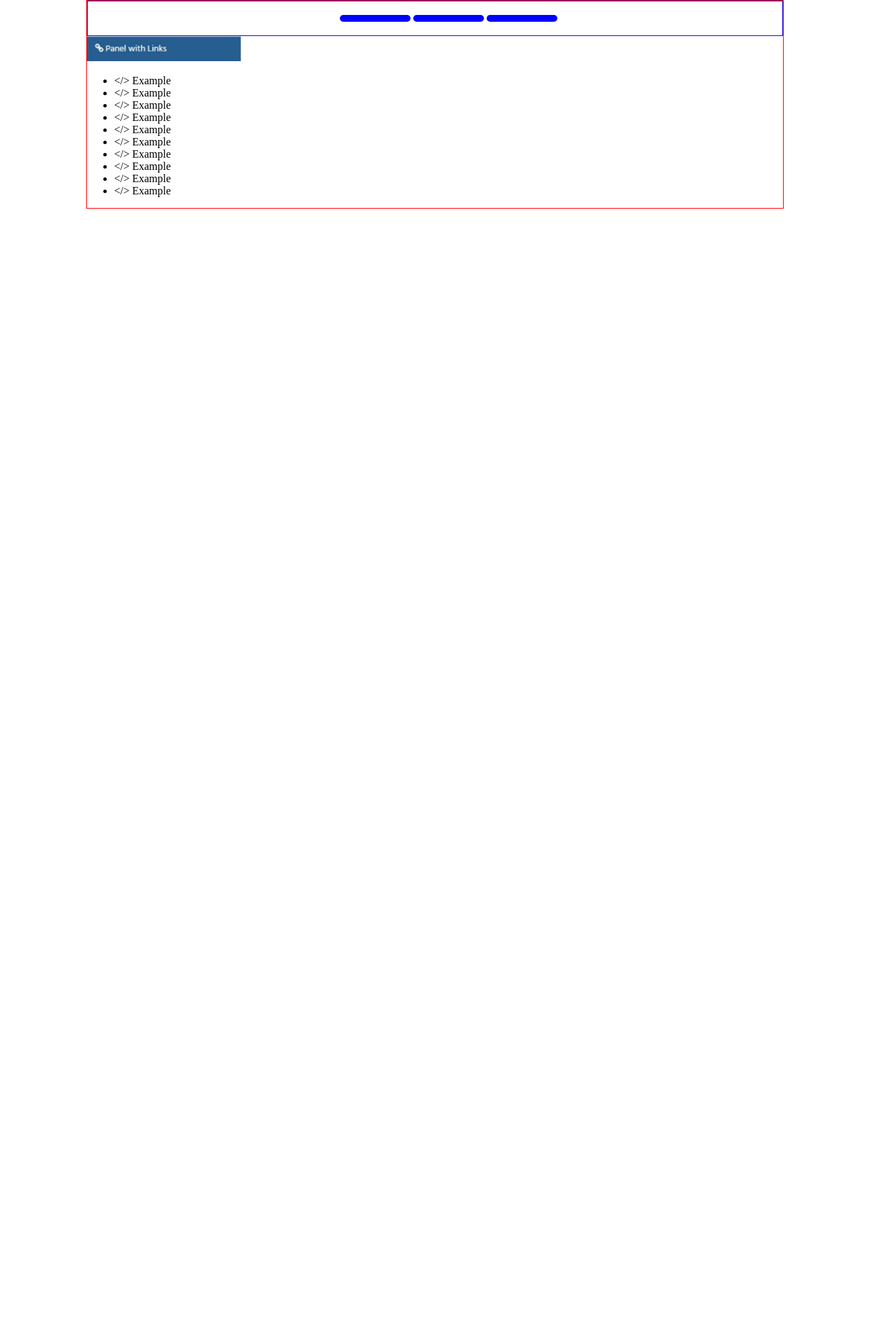
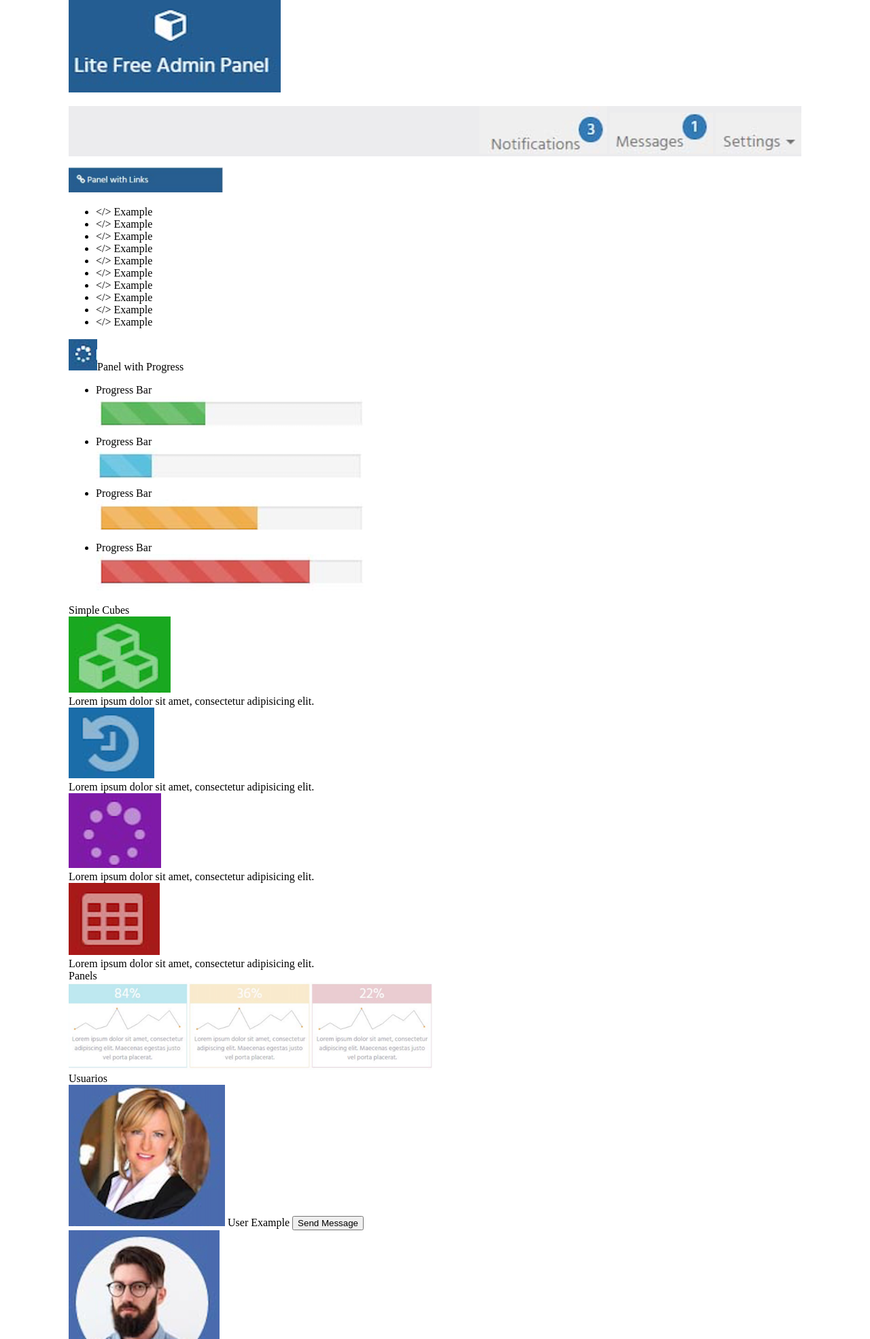
Before and after one commit to Miithos/pw2171, a plain HTML site: page practicacss04/index.html in a window 1280 px wide. Shown: the top 1970 px of the page at 68% size. Before the commit the page ends 800 px from the top, so only its background shows below. Drawn offline with Linux system fonts and the light colour scheme; files that its build step writes are made by us from their sources.

Commit message:
practica04 css3

```diff
--- /dev/null
+++ b/practicacss04/css/estilos.css
@@ -0,0 +1,44 @@
+body{
+	font-size: 16px; /*1em*/
+	margin: 0 auto; /*centramos el body*/
+	max-width: 1078px; /*empresa-cliente*/
+	/*background: blue;*/
+
+}
+
+header nav{
+	display: block;
+	text-align: right;
+	background: #ECECEE;
+
+}
+
+header nav ul li{
+
+
+	display: inline-block;
+	vertical-align: bottom;
+
+
+
+	/*text-decoration: underline;*/
+}
+
+#logo{
+
+}
+
+#articulo01,#articulo02{
+	display: inline-block;
+	border: 1px solid red;
+
+	/*sirve?*/
+}
+
+#articulo01{
+	width: 25%;
+}
+
+#articulo02{
+	width: 65%;
+}
--- a/practicacss04/index.html
+++ b/practicacss04/index.html
@@ -9,7 +9,7 @@
 <body>
 
 	<header>
-		<img src="img/logo.png" alt="">
+		<img src="img/logo.png" alt="" id="logo">
 		<nav>
 			<ul>
 				<li><img src="img/notificaciones.png" alt=""> </li>
@@ -19,9 +19,9 @@
 		</nav>
 	</header>
 	<section>
-		<article>
-			<article>
-				<img src="img/panel.png" alt="">
+		<article id="aticulo01">
+			<article id="aticulo0101">
+				<img src="img/panel.png" alt="" id="panel">
 				<ul>
 					<li> &lt/&gt Example</li>
 					<li> &lt/&gt Example</li>
@@ -35,9 +35,72 @@
 					<li> &lt/&gt Example</li>
 				</ul>
 			</article>
+			<article id="aticulo0102">
+				<img src="img/logoprogress.png" id="progresslogo">Panel with Progress
+				<ul>
+					<li>Progress Bar <br> <img src="img/barra01.png"> </li>
+					<li>Progress Bar <br> <img src="img/barra02.png"> </li>
+					<li>Progress Bar <br> <img src="img/barra03.png"> </li>
+					<li>Progress Bar <br> <img src="img/barra04.png"> </li>
+				</ul>
+			</article>
+		</article>
+
+		<article id="aticulo02">
 			<article>
+				<span class="titulos">Simple Cubes</span>
+				<article id="cubeverde">
+					<img src="img/cubo1.png"> <br>
+					Lorem ipsum dolor sit amet, consectetur adipisicing elit.
+				</article>
+				<article id="cubeazul">
+					<img src="img/cubo02.png"> <br>
+					Lorem ipsum dolor sit amet, consectetur adipisicing elit.
+				</article>
+				<article id="cubelila">
+					<img src="img/cubo03.png"> <br>
+					Lorem ipsum dolor sit amet, consectetur adipisicing elit.
+				</article>
+				<article id="cubered">
+					<img src="img/cubo04.png"> <br>
+					Lorem ipsum dolor sit amet, consectetur adipisicing elit.
+				</article>
+			</article>
 
+			<article>
+				<span class="titulos">Panels</span> <br>
+				<img src="img/panels.png">
 			</article>
+
+			<article>
+				<span class="titulos">Usuarios</span>
+				<article class="users">
+					<img src="img/usuario01.png">
+					<span>User Example</span>
+					<input type="button" value="Send Message">
+
+				</article>
+				<article class="users">
+					<img src="img/usuario02.png">
+					<span>User Example</span>
+					<input type="button" value="Send Message">
+
+				</article>
+				<article class="users">
+					<img src="img/usuario03.png">
+					<span>User Example</span>
+					<input type="button" value="Send Message">
+
+				</article>
+				<article class="users">
+					<img src="img/usuario04.png">
+					<span>User Example</span>
+					<input type="button" value="Send Message">
+
+
+				</article>
+			</article>
+
 		</article>
 
 	</section>
```
